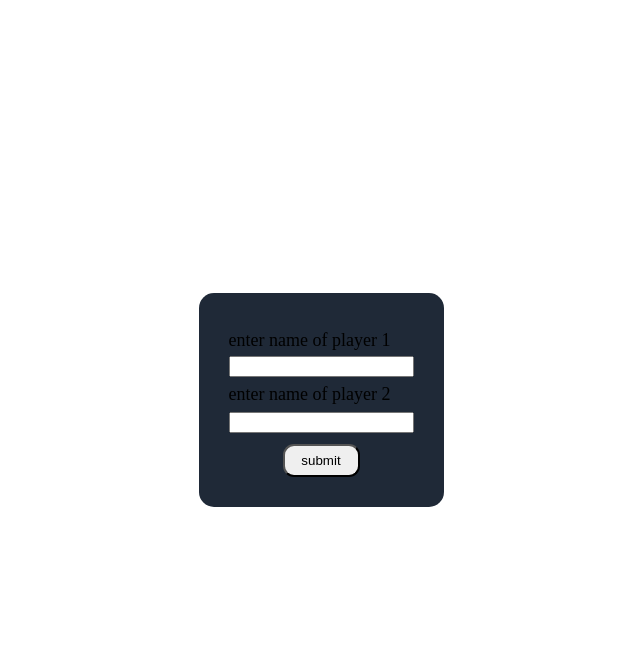
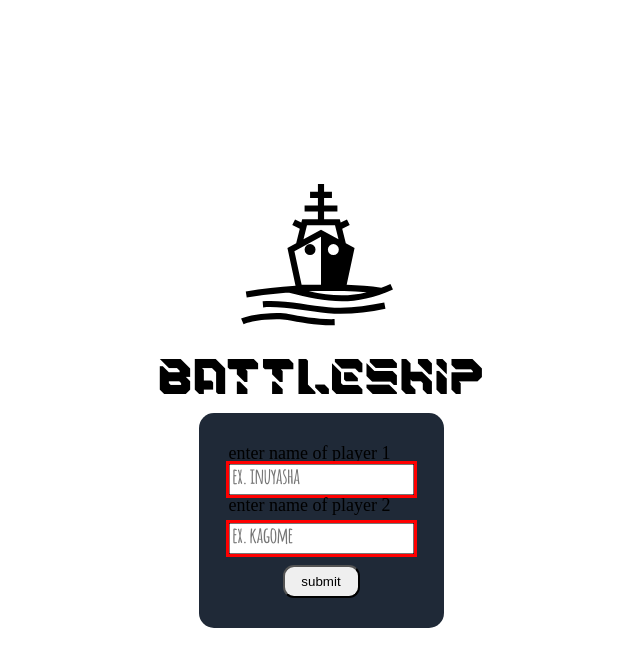
Before and after one commit to heroes75/battleship-project, a website built with webpack: page src/template.html in a window 1280 px wide. Both pictures are taken after a click on the button "Player vs Player". Shown: the whole page, without its empty margins (319-959 px from the left). Built offline with nearby package versions, Linux system fonts and the light colour scheme.

Commit message:
add some styles

```diff
--- a/src/choose-mode.js
+++ b/src/choose-mode.js
@@ -1,8 +1,10 @@
 import form from "./form";
+import presentationGame from "./presentation-game";
 
 const body = document.querySelector("body");
 export default function chooseMode() {
   const chooseContainer = document.createElement("div");
+  const presentationContainer = document.createElement("div");
   chooseContainer.id = "chooseContainer";
   const twoPlayer = document.createElement("button");
   const singlePlayer = document.createElement("button");
@@ -11,12 +13,15 @@ export default function chooseMode() {
   title.textContent = "choose your mode:";
   twoPlayer.textContent = "Player vs Player";
   singlePlayer.textContent = "Player vs Computer";
+  presentationContainer.id = "presentation-container";
   twoPlayer.id = "pvp";
   singlePlayer.id = "pvc";
+  body.appendChild(presentationContainer);
   body.appendChild(chooseContainer);
   chooseContainer.appendChild(title);
   chooseContainer.appendChild(twoPlayer);
   chooseContainer.appendChild(singlePlayer);
+  presentationGame(presentationContainer)
   twoPlayer.addEventListener("click", () => {
     form("pvp");
   });
--- a/src/display-aimBoard.js
+++ b/src/display-aimBoard.js
@@ -1,8 +1,8 @@
 import { Computer } from "./player";
 
 export default function displayAimBoard(board, game) {
-  board.innerHTML = "";
   const boardContainer = document.createElement("div");
+  //const body =
   boardContainer.id = "board-container";
   boardContainer.style.height = "500px";
   document.querySelector("body").appendChild(boardContainer);
--- a/src/display-board-in-container.js
+++ b/src/display-board-in-container.js
@@ -9,8 +9,8 @@ export default function displayBoardInContainer(board, container) {
       const box = document.createElement("div");
       box.classList.add("case");
       caseDisplay(board[i][j], box);
-      box.style.width = "50px";
-      box.style.height = "50px";
+      box.style.width = "clamp(25px, 2.5vw, 50px)";
+      box.style.height = "clamp(25px, 2.5vw, 50px)";
       //box.style.borderColor = "blue"
       box.style.border = "1px solid orange";
       boardContainer.appendChild(box);
--- a/src/display-board.js
+++ b/src/display-board.js
@@ -1,16 +1,19 @@
 export default function displayBoard(board) {
-  document.querySelector("body").textContent = "";
+  const body = document.querySelector("body")
+  body.textContent = "";
+  body.style.cssText = "display: flex; flex-direction: row;"
   const boardContainer = document.createElement("div");
   boardContainer.id = "board-container";
-  boardContainer.style.height = "500px";
-  document.querySelector("body").appendChild(boardContainer);
+  boardContainer.style.height = "clamp(250px, 25vw, 500px)";
+  //boardContainer.style.width = "clamp(250px, 25vw, 500px)";
+  body.appendChild(boardContainer);
   for (let i = 0; i < board.length; i++) {
     for (let j = 0; j < board[i].length; j++) {
       const box = document.createElement("div");
       box.classList.add("case");
       caseDisplay(board[i][j], box);
-      box.style.width = "50px";
-      box.style.height = "50px";
+      box.style.width = "clamp(25px, 2.5vw, 50px)";
+      box.style.height = "clamp(25px, 2.5vw, 50px)";
       //box.style.borderColor = "blue"
       box.style.border = "1px solid orange";
       boardContainer.appendChild(box);
--- a/src/form.js
+++ b/src/form.js
@@ -1,11 +1,13 @@
 import { GameController } from "./game-controler";
 import placeShipsInDOM from "./place-ships-in-DOM";
 import Player, { Computer } from "./player";
+import presentationGame from "./presentation-game";
 
 export default function form(mode) {
   const body = document.querySelector("body");
   body.textContent = "";
   const container = document.createElement("div");
+  const presentationContainer = document.createElement("div");
   const input1Container = document.createElement("div");
   const input2Container = document.createElement("div");
   const label1 = document.createElement("label");
@@ -15,22 +17,29 @@ export default function form(mode) {
   const buttonContainer = document.createElement("div");
   const button = document.createElement("button");
   container.id = "form-container";
-  input1Container.id = "input1-Container";
+  presentationContainer.id = "presentation-container";
   input2Container.id = "input2-Container";
+  label1.id = "label-input1";
   label1.id = "label-input1";
   label1.setAttribute("for", "input1");
   label2.setAttribute("for", "input2");
   label2.id = "label-input2";
   input1.id = "input1";
+  input1.setAttribute("required", "required");
   input1.name = "input1";
   input2.id = "input2";
+  input2.setAttribute("required", "required");
   input2.name = "input2";
   button.id = "submit";
   buttonContainer.id = "button-container";
   button.textContent = "submit";
   label1.textContent = "enter name of player 1";
   label2.textContent = "enter name of player 2";
+  input1.placeholder = "ex. inuyasha"
+  input2.placeholder = "ex. kagome"
+  presentationGame(presentationContainer)
   if (mode === "pvc") input2Container.hidden = true;
+  body.appendChild(presentationContainer);
   body.appendChild(container);
   container.appendChild(input1Container);
   container.appendChild(input2Container);
@@ -42,6 +51,7 @@ export default function form(mode) {
   buttonContainer.appendChild(button);
 
   button.addEventListener("click", () => {
+    if (input1.validity.valueMissing || (mode !== "pvc" && input2.validity.valueMissing)) return
     if (mode === "pvp") {
       const game = new GameController(
         new Player(input1.value),
--- a/src/index.js
+++ b/src/index.js
@@ -1,4 +1,7 @@
 import chooseMode from "./choose-mode";
+import presentationGame from "./presentation-game";
 import "./styles.css";
 
+const body = document.querySelector("body")
 chooseMode();
+//presentationGame(body)
--- /dev/null
+++ b/src/presentation-game.js
@@ -0,0 +1,17 @@
+import photoOfBattleship from "./Regions_and_Prefectures_of_Japan_(fr).svg"
+
+export default function presentationGame(container) {
+    const imageContainer = document.createElement("div");
+    const gameContainer = document.createElement("div");
+    const img = document.createElement("img");
+    const p = document.createElement("span");
+    imageContainer.id = "image-container";
+    img.id = "battleship-img";
+    p.id = "gameName"
+    img.src = photoOfBattleship;
+    p.textContent = "BATTLESHIP";
+    container.appendChild(imageContainer);
+    container.appendChild(gameContainer);
+    imageContainer.appendChild(img)
+    gameContainer.appendChild(p)
+}
--- a/src/styles.css
+++ b/src/styles.css
@@ -1,7 +1,36 @@
+@font-face {
+  font-family: "amaticbold";
+  src:
+    url("./fonts/amatic-bold-webfont.woff2") format("woff2"),
+    url("./fonts/amatic-bold-webfont.woff") format("woff");
+  font-weight: normal;
+  font-style: normal;
+}
+
+@font-face {
+  font-family: "saiba-45outline";
+  src:
+    url("./fonts/saiba-45-outline-v1.1-webfont.woff2") format("woff2"),
+    url("./fonts/saiba-45-outline-v1.1-webfont.woff") format("woff");
+  font-weight: normal;
+  font-style: normal;
+}
+
+@font-face {
+  font-family: "saiba-45regular";
+  src:
+    url("./fonts/saiba-45-regular-v1.1-webfont.woff2") format("woff2"),
+    url("./fonts/saiba-45-regular-v1.1-webfont.woff") format("woff");
+  font-weight: normal;
+  font-style: normal;
+}
+
 html,
 body {
   height: 100%;
+  width: 100%;
   margin: 0;
+
 }
 
 body {
@@ -10,12 +39,13 @@ body {
   justify-content: center;
   align-items: center;
   flex-direction: column;
+  overflow: scroll;
 }
 
 #board-container {
   display: grid;
-  grid-template-rows: repeat(10, 50px);
-  grid-template-columns: repeat(10, 50px);
+  grid-template-rows: repeat(10, clamp(25px, 2.5vw, 50px));
+  grid-template-columns: repeat(10, clamp(25px, 2.5vw, 50px));
   width: 500px;
 }
 
@@ -74,6 +104,7 @@ body {
 #button-container {
   width: 100%;
 }
+
 #submit {
   width: 77px;
   text-align: center;
@@ -82,3 +113,41 @@ body {
   padding: 7px 13px 7px 13px;
   border-radius: 11px;
 }
+
+#input1,
+#input2 {
+  height: 25px;
+}
+
+#input1:invalid,
+#input2:invalid {
+  outline: red solid 3px;
+}
+
+#input1::placeholder,
+#input2::placeholder {
+  font-family: "amaticbold";
+  font-size: 22px;
+}
+
+#battleship-img {
+  width: 200px;
+  height: 175px;
+  margin: 0 auto;
+}
+
+#gameName {
+  font-size: 50px;
+  font-family: "saiba-45regular";
+}
+
+#image-container {
+  display: flex;
+  justify-content: center;
+}
+
+/* #container-game {
+  width: 100%;
+  height: 100%;
+}
+ */
```
Also changed, not shown: src/template.html (+2 -1 lines), src/Regions_and_Prefectures_of_Japan_(fr).svg (added), src/fonts/amatic-bold-webfont.woff (added), src/fonts/amatic-bold-webfont.woff2 (added), src/fonts/saiba-45-outline-v1.1-webfont.woff (added), src/fonts/saiba-45-outline-v1.1-webfont.woff2 (added), src/fonts/saiba-45-regular-v1.1-webfont.woff (added), src/fonts/saiba-45-regular-v1.1-webfont.woff2 (added).
